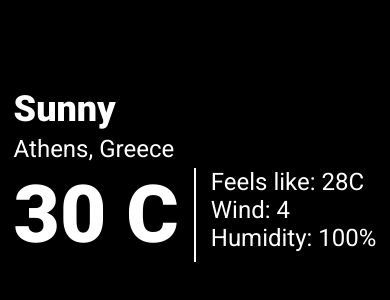
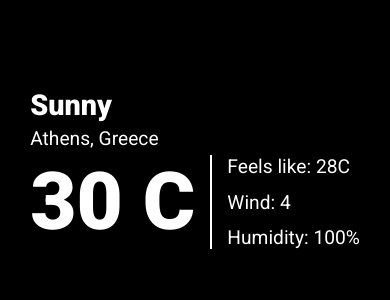
Before and after one commit to elk15/Weather_App, a plain HTML site: page index.html in a window 390 px wide. Shown: the part 112-412 px from the top of the page. Drawn offline with Linux system fonts and the light colour scheme.

Commit message:
Fix issue on mobile

```diff
--- a/style.css
+++ b/style.css
@@ -34,3 +34,15 @@
     border-right: 2px solid white;
     padding-right: 15px;
 }
+
+.card .more{
+    display: flex;
+    flex-direction: column;
+    justify-content: space-between;
+}
+
+@media only screen and (max-width: 450px) {
+   .card {
+    font-size: 1.2rem;
+   }
+  }
```
